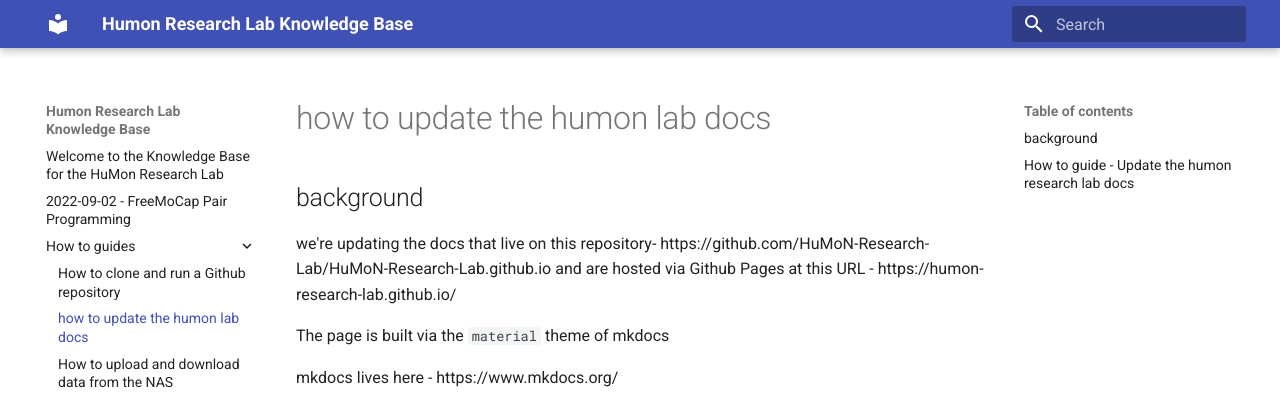
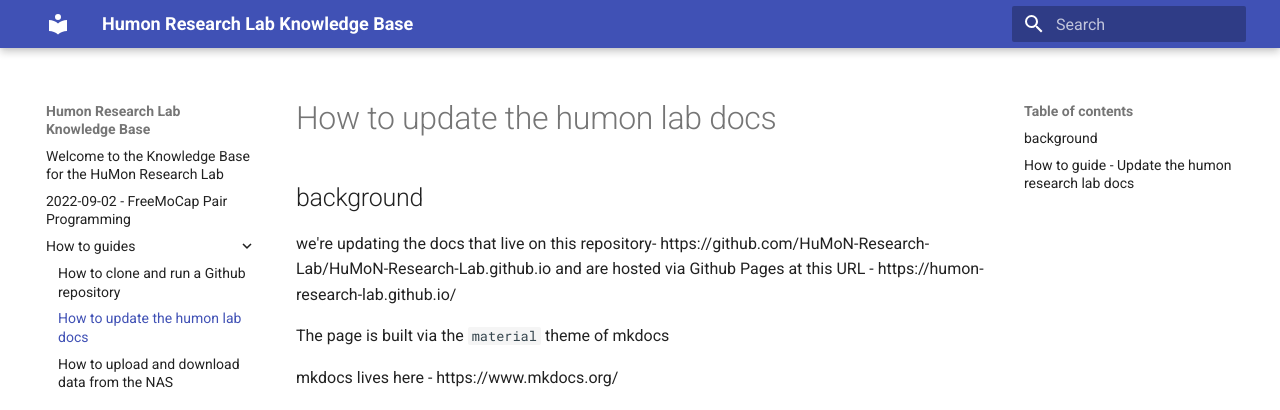
Before and after one commit to HuMoN-Research-Lab/HuMoN-Research-Lab.github.io, an MkDocs documentation site: the page built from docs/how-to-guides/how-to-update-these-docs.md, in a window 1280 px wide and 900 px high. Shown: the top 410 px of the window. Built offline with MkDocs 1.6.1 and Material for MkDocs 9.7.7, drawn with Linux system fonts in a browser that asks for light colours.

Commit message:
Minor editin of preexisting docs

```diff
--- a/docs/how-to-guides/how-to-update-these-docs.md
+++ b/docs/how-to-guides/how-to-update-these-docs.md
@@ -1,4 +1,4 @@
-# how to update the humon lab docs
+# How to update the humon lab docs
 
 ## background
 we're updating the docs that live on this repository-
```
Also changed, not shown: README.md (+1 -1 lines).
